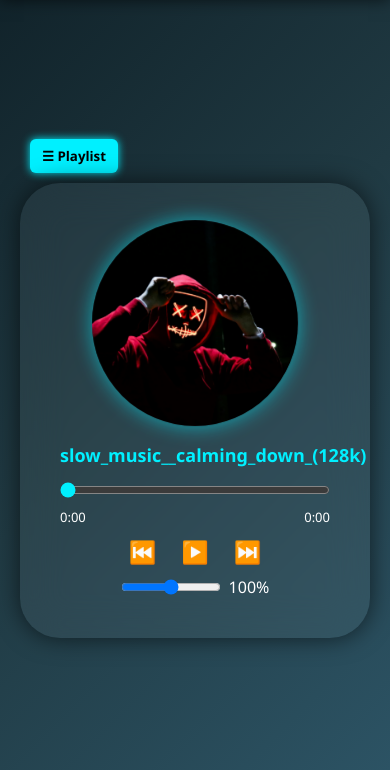
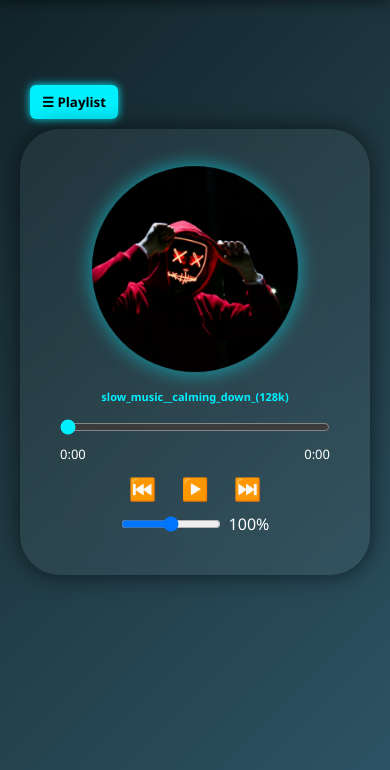
Before and after one commit to Amitraikwar9198/Music_Controller, a plain HTML site: page index.html in a window 390 px wide. Shown: the part 74-844 px from the top of the page. Drawn offline with Linux system fonts and the light colour scheme.

Commit message:
style.css

```diff
--- a/style.css
+++ b/style.css
@@ -38,7 +38,7 @@
 
 
     .main-content {
-      flex: 1;
+      flex: 0.5;
       display: flex;
       flex-direction: column;
       align-items: center;
@@ -220,6 +220,6 @@
 
     @media (max-width: 480px) {
       .cover { width: 200px; height: 200px; }
-      .info h3 { font-size: 18px; }
+      .info h3 { font-size: 11px; }
       .controls button { font-size: 22px; }
     }
```
